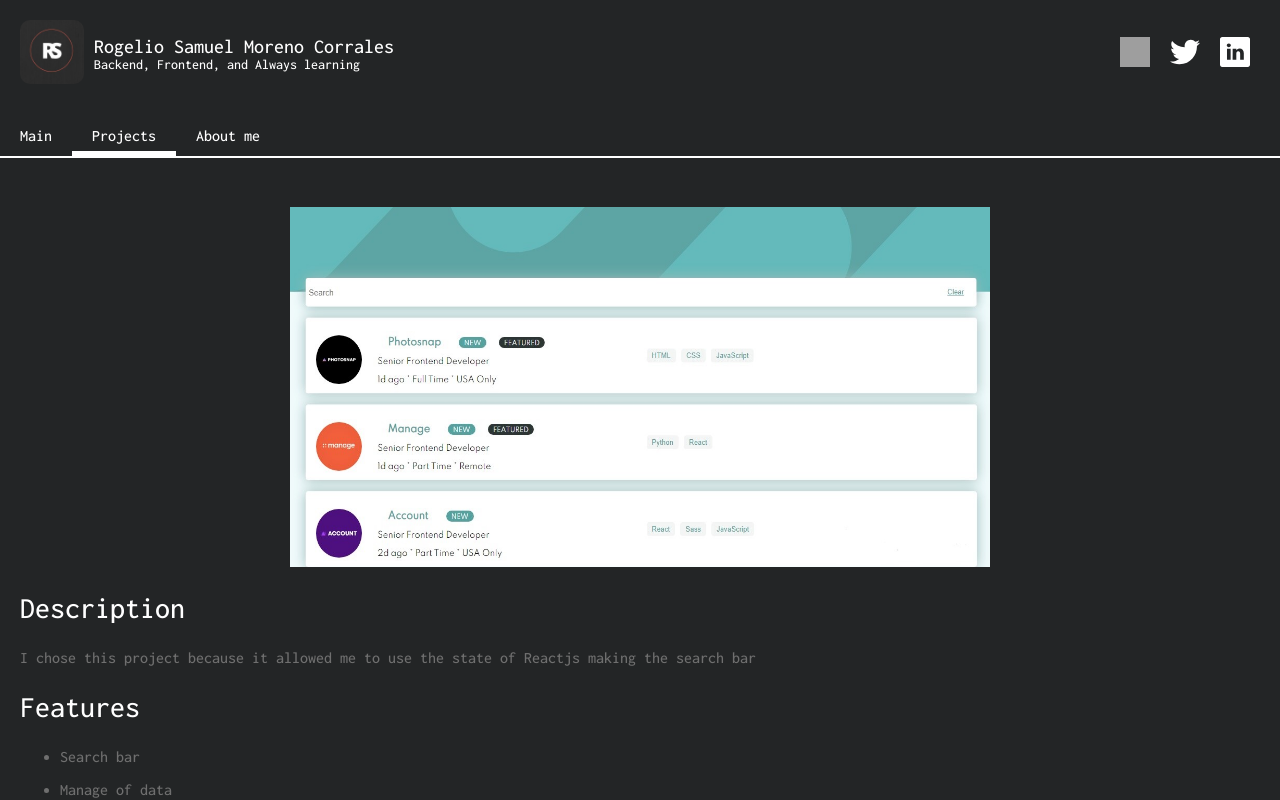
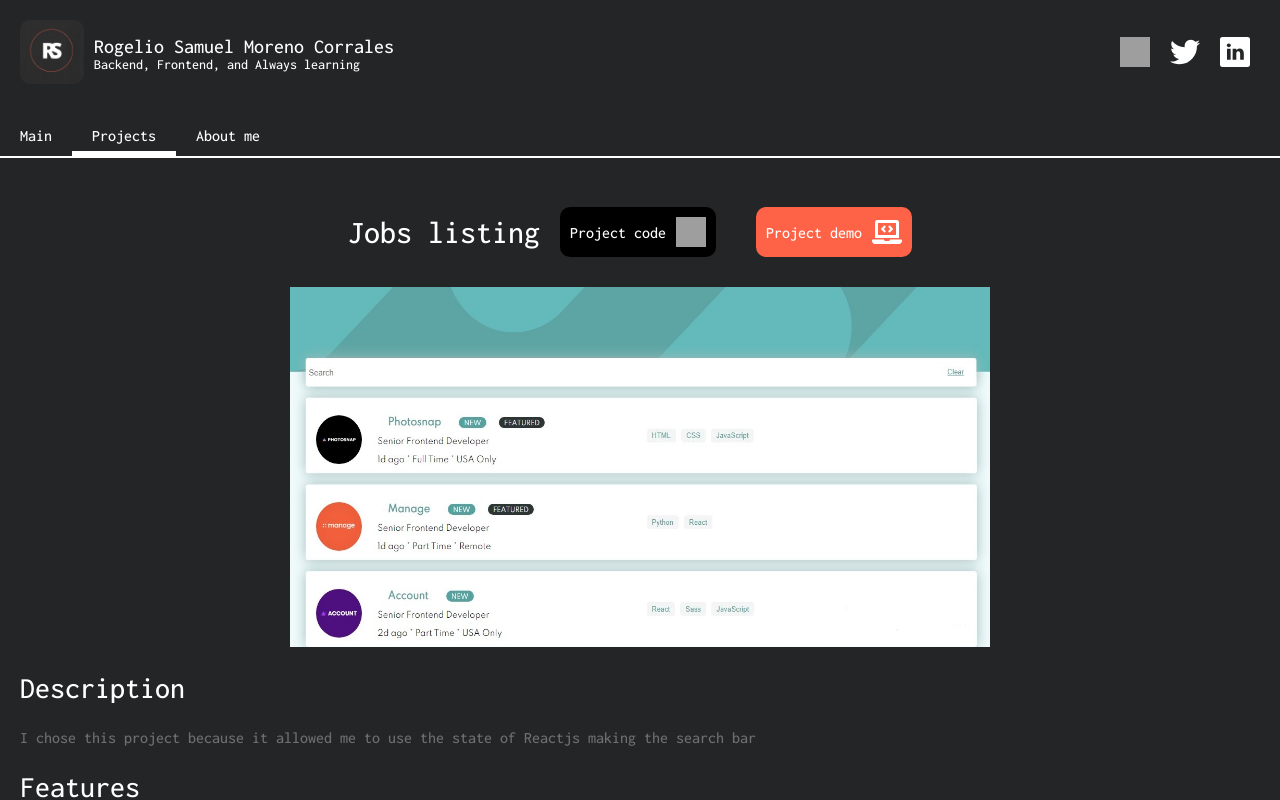
Before and after one commit to sam-621/rogeliosamuel.com, a React (Create React App) app: page /projects/1 in a window 1280 px wide. Shown: the top 800 px of the page. Built offline with nearby package versions, Linux system fonts and the light colour scheme; grey boxes are pictures that could not be loaded.

Commit message:
Options adde to AboutProject component

```diff
--- a/src/assets/styles/aboutProject.css
+++ b/src/assets/styles/aboutProject.css
@@ -19,3 +19,43 @@
 .Tech-icons img{
     margin-right: 20px;
 }
+.Hero-project{
+    display: flex;
+    justify-content: center;
+    margin-bottom: 30px;
+}
+.Hero-project h1{
+    align-self: center;
+    font-weight: 400;
+    color: white;
+    margin: 0;
+}
+.Hero-project a{
+    margin: 0 20px;
+    border-radius: 10px;
+    padding: 10px;
+    text-decoration: none;
+    color: white;
+    display: flex;
+    align-items: center;
+}
+.Hero-project a p{
+    margin: 0;
+    margin-right: 10px;
+}
+.github-code{
+    transition: 0.3s;
+    background-color: black;
+}
+.Project-demo{
+    transition: 0.3s;
+    background-color: tomato;
+}
+.Project-demo:hover{
+    transition: 0.3s;
+    box-shadow: 0 0 15px 0 rgba(255, 99, 71, 0.400);
+}
+.github-code:hover{
+    transition: 0.3s;
+    box-shadow: 0 0 15px 0 #000;
+}
--- a/src/assets/styles/projectCard.css
+++ b/src/assets/styles/projectCard.css
@@ -65,12 +65,12 @@
     color: white;
 }
 .demo{
-    background-color: #1f4068;
+    background-color: tomato;
 }
 .Project-options:hover .git{
     transition: 0.3s;
     margin-right: 0;
 }
 .details{
-    background-color: #6a2c70;
+    background-color: #581ef7;
 }
--- a/src/containers/AboutProject.jsx
+++ b/src/containers/AboutProject.jsx
@@ -3,6 +3,8 @@ import '../assets/styles/aboutProject.css'
 import { useParams } from 'react-router-dom';
 
 //Projects images
+import gitHub from '../assets/img/github.svg';
+import demoIcon from '../assets/img/demo.svg';
 import jobListing from '../assets/img/jobs-listing.jpg';
 import naves from '../assets/img/Naves.png';
 import safeContacts from '../assets/img/safe-contacts.png'
@@ -44,6 +46,20 @@ const AboutProject = ({ projects }) => {
 
     return(
         <main className="AboutProject-container">
+            <div className="Hero-project">
+
+                <h1>{projects[id -1].name}</h1>
+
+                <a target="_blank" href={projects[id-1].repo} className="github-code">
+                    <p>Project code </p>
+                    <img src={gitHub} alt="" width="30px" height="30px" />
+                </a>
+                <a target="_blank" href={projects[id -1].demo} className="Project-demo">
+                    <p>Project demo</p>
+                    <img src={demoIcon} alt="" width="30px" height="30px"/>
+                </a>
+
+            </div>
             <div className="Project-image">
                 <img src={Images[id - 1]} alt="" width="700px" height="360px" />
             </div>
```
